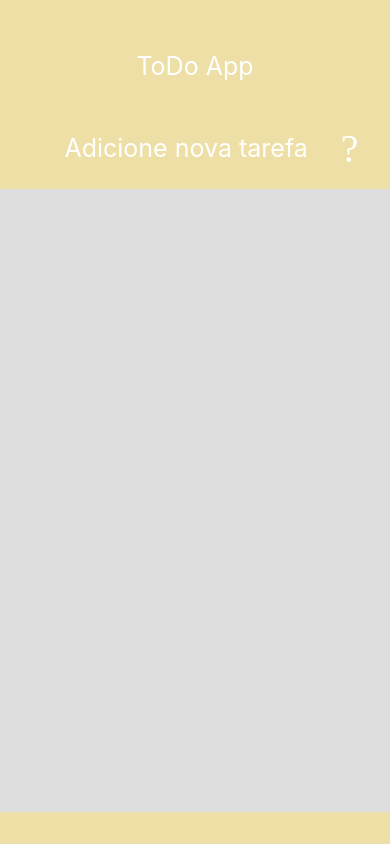
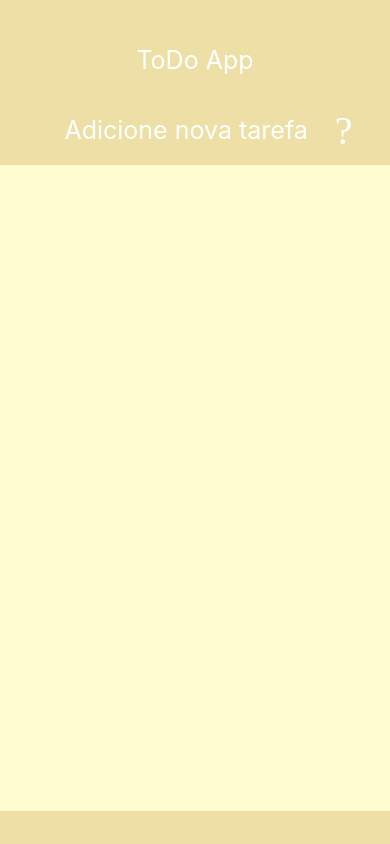
Before and after one commit to zarbielli/simpfy-ToDoList, a React Native app: screen / in a window 390 px wide. Built offline with nearby package versions, Linux system fonts and the light colour scheme.

Commit message:
Updating style

```diff
--- a/App.js
+++ b/App.js
@@ -140,7 +140,7 @@ const styles = StyleSheet.create({
   },
   preHeaderText: {
     fontSize: 25,
-    padding: 26,
+    padding: 20,
     color: "white"
   },
   preHeader: {
@@ -157,18 +157,18 @@ const styles = StyleSheet.create({
     alignItems: "center",
     justifyContent: "center",
     borderBottomWidth: 10,
-    borderBottomColor: "#ddd"
+    borderBottomColor: "#fffdd0"
   },
   headerText: {
     fontSize: 25,
-    padding: 26,
+    padding: 20,
     color: "white"
   },
   body: {
     flex: 0.95,
     flexDirection: "column",
     justifyContent: "flex-start",
-    backgroundColor: "#ddd"
+    backgroundColor: "#fffdd0"
   },
   TextInput: {
     borderColor: "gray",
--- a/components/ToDos.js
+++ b/components/ToDos.js
@@ -8,7 +8,8 @@ class ToDos extends Component {
     const { title, description } = this.props.thing;
 
     return (
-      <Card style={style.card}>
+      <Card style={style.card}
+            transparent={true}>
 
         <CardItem header>
 
@@ -20,13 +21,19 @@ class ToDos extends Component {
                 <Ionicons name="md-trash" size={40} color={"gray"} />
               </TouchableOpacity>
             </View>
+
           </View>
 
         </CardItem>
 
         <CardItem cardBody>
-          <Text style={style.bodyText}> {description} </Text>
+
+          <View style={style.bodyView}>
+            <Text style={style.bodyText}> {description} </Text>
+          </View>
+
         </CardItem>
+
       </Card>
     );
   }
@@ -36,8 +43,7 @@ export default ToDos;
 
 const style = StyleSheet.create({
   card: {
-    borderRadius: 7,
-    backgroundColor: "#EEDFA6"
+    borderRadius: 20
   },
   headerView: {
     flex: 1,
@@ -45,15 +51,22 @@ const style = StyleSheet.create({
   },
   headerText: {
     flex: 0.9,
-    fontSize: 25
+    fontSize: 25,
+    color: "#333333",
+    fontStyle: "italic",
+    fontWeight: "bold"
   },
   iconView: {
     flex: 0.1,
     alignItems: "flex-end",
     justifyContent: "flex-end"
   },
+  bodyView:{
+    flex: 1
+  },
   bodyText: {
     fontSize: 20,
-    marginLeft: 18
+    marginLeft: 18,
+    color: "#4d4d4d"
   }
 });
```
